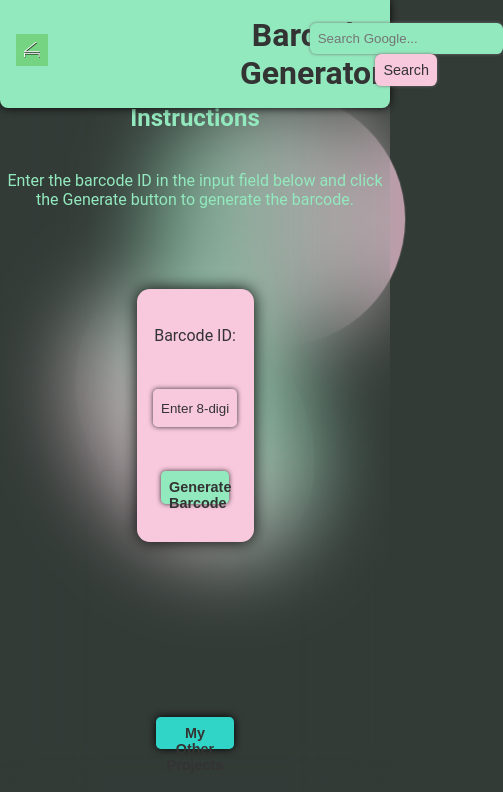
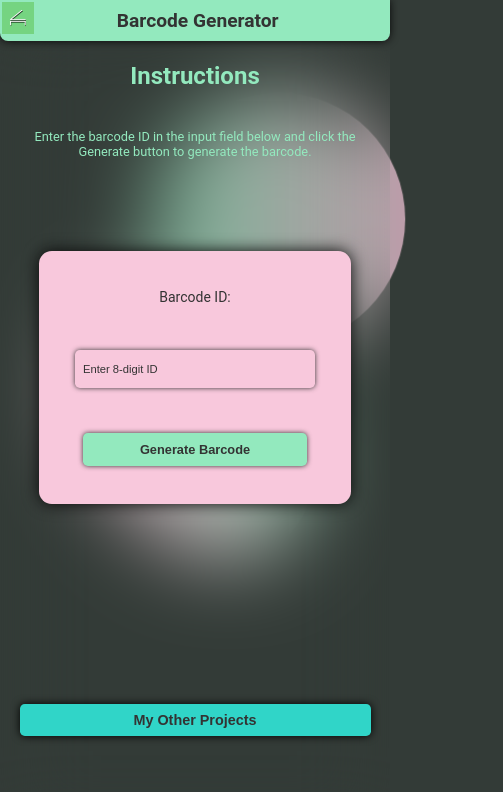
Before and after one commit to Arwindpianist/barcode-generator, a plain HTML site: page index.html in a window 390 px wide. Shown: the whole page, 503 px wide, since content can reach past the window. Drawn offline with Linux system fonts and the light colour scheme.

Commit message:
Updated Media Queries

```diff
--- a/style.css
+++ b/style.css
@@ -1,10 +1,10 @@
-:root{
+:root {
     --theme: #93E9BE;
-    --secondary:#30D5C8;
-    --tertiary:#F8C8DC;
+    --secondary: #30D5C8;
+    --tertiary: #F8C8DC;
 }
 
-body{
+body {
     background-color: #333b37;
     height: 100vh;
     width: 100vw;
@@ -15,7 +15,7 @@ body{
     text-align: center;
 }
 
-header{
+header {
     display: flex;
     justify-content: space-between;
     align-items: center;
@@ -31,7 +31,7 @@ header{
     border-radius: 0 0 0.5rem 0.5rem;
 }
 
-.logo{
+.logo {
     font-size: 2rem;
     font-weight: bold;
     color: #333;
@@ -39,12 +39,12 @@ header{
     padding-right: 12rem;
 }
 
-.logo img{
+.logo img {
     height: 2rem;
     aspect-ratio: 1/1;
 }
 
-.search{
+.search {
     display: flex;
     height: 2rem;
     width: 12vw;
@@ -52,7 +52,7 @@ header{
     justify-content: center;
 }
 
-.search input{
+.search input {
     background-color: var(--theme);
     color: #333;
     border: none;
@@ -62,11 +62,11 @@ header{
     cursor: pointer;
 }
 
-.search input:focus{
+.search input:focus {
     outline: none;
 }
 
-.search button{
+.search button {
     background-color: var(--tertiary);
     color: #333;
     border: none;
@@ -77,7 +77,7 @@ header{
     cursor: help;
 }
 
-main{
+main {
     display: flex;
     flex-direction: column;
     justify-content: space-between;
@@ -90,23 +90,24 @@ main{
     z-index: 2;
 }
 
-.instructions{
+.instructions {
     font-size: 1rem;
     margin: 0;
 }
 
-.instructions h1{
+.instructions h1 {
     font-size: 1.5rem;
     margin: 0;
     padding: 0;
 }
-.instructions p{
+
+.instructions p {
     font-size: 1rem;
     margin: 0;
     padding: 0;
 }
 
-.card{
+.card {
     display: flex;
     flex-direction: column;
     justify-content: space-around;
@@ -115,14 +116,15 @@ main{
     color: #333;
     padding: 1rem;
     margin: auto;
-    height:30vh;
+    height: 30vh;
     width: 30vw;
     border-radius: 0.8rem;
-    box-shadow: 0 0 1rem #080808;;
+    box-shadow: 0 0 1rem #080808;
+    ;
     box-sizing: border-box;
 }
 
-.card input{
+.card input {
     background-color: var(--tertiary);
     color: #333;
     border: none;
@@ -134,15 +136,15 @@ main{
     cursor: pointer;
 }
 
-.card input::placeholder{
+.card input::placeholder {
     color: #333;
 }
 
-.card input:focus{
+.card input:focus {
     outline: none;
 }
 
-.card button{
+.card button {
     background-color: var(--theme);
     color: #333;
     border: none;
@@ -157,20 +159,20 @@ main{
     box-sizing: border-box;
 }
 
-.card button:focus{
+.card button:focus {
     outline: none;
 }
 
-.card button:hover{
+.card button:hover {
     background-color: var(--secondary);
 }
 
-.card img{
+.card img {
     height: 8rem;
     aspect-ratio: 4/3;
 }
 
-.other{
+.other {
     display: flex;
     flex-direction: column;
     justify-content: space-around;
@@ -181,7 +183,7 @@ main{
     border-radius: 0.5rem;
 }
 
-.other button{
+.other button {
     background-color: var(--secondary);
     color: #333;
     border: none;
@@ -195,11 +197,11 @@ main{
     box-sizing: border-box;
 }
 
-.other button:hover{
+.other button:hover {
     background-color: var(--theme);
 }
 
-select option{
+select option {
     background-color: var(--tertiary);
     color: #333;
     border: none;
@@ -208,7 +210,7 @@ select option{
     box-sizing: border-box;
 }
 
-h1{
+h1 {
     font-size: 2rem;
     margin: 0;
     padding: 0;
@@ -218,9 +220,11 @@ h1{
     from {
         rotate: 0deg;
     }
+
     50% {
         scale: 1 1.5;
     }
+
     to {
         rotate: 360deg;
     }
@@ -230,15 +234,19 @@ h1{
     0% {
         transform: translate(0vw, 50vh);
     }
+
     25% {
         transform: translate(40vw, 10vh);
     }
+
     50% {
         transform: translate(80vw, 30vh);
     }
+
     75% {
         transform: translate(70vw, 10vh);
     }
+
     100% {
         transform: translate(0vw, 50vh);
     }
@@ -277,3 +285,92 @@ h1{
     z-index: 2;
     backdrop-filter: blur(5vmax);
 }
+
+@media screen and (max-width: 480px) {
+    body {
+        font-size: 14px;
+        /* Adjust font size for mobile */
+    }
+
+    header {
+        padding: 0.1rem;
+        /* Reduce header padding for mobile */
+    }
+
+    header h1{
+        font-size: 1.2rem;
+        /* Adjust heading font size for mobile */
+    }
+
+    .logo {
+        font-size: 1.5rem;
+        /* Adjust logo font size for mobile */
+        padding-right: 1rem;
+        /* Reduce logo padding for mobile */
+    }
+
+    .search {
+        width: 11%;
+        /* Make the search bar wider for mobile */
+    }
+
+    .search input {
+        display: none;
+        /* Adjust input font size for mobile */
+    }
+
+    .search button {
+        display: none;
+        /* Adjust button font size for mobile */
+    }
+
+    main {
+        padding-top: 5vh;
+        /* Adjust main content padding for mobile */
+    }
+
+    .instructions h1 {
+        font-size: 1rem;
+        /* Adjust heading font size for mobile */
+    }
+
+    .instructions p{
+        font-size: 0.8rem;
+        padding: 0 1rem;
+        /* Adjust paragraph font size for mobile */
+    }
+
+    .card {
+        height: 30vh;
+        /* Allow cards to adjust their height based on content for mobile */
+        width: 80%;
+        /* Make cards wider for mobile */
+    }
+
+    .card input {
+        font-size: 0.7rem;
+        /* Adjust input font size within cards for mobile */
+    }
+
+    .card button {
+        font-size: 0.8rem;
+        /* Adjust button font size within cards for mobile */
+    }
+
+    .card img {
+        height: 5rem;
+        /* Adjust image height within cards for mobile */
+    }
+
+    .other {
+        width: 90%;
+        /* Make the "other" section wider for mobile */
+    }
+
+    select option {
+        font-size: 0.8rem;
+        /* Adjust select option font size for mobile */
+    }
+
+    /* You can add more mobile-specific styles as needed */
+}
```
